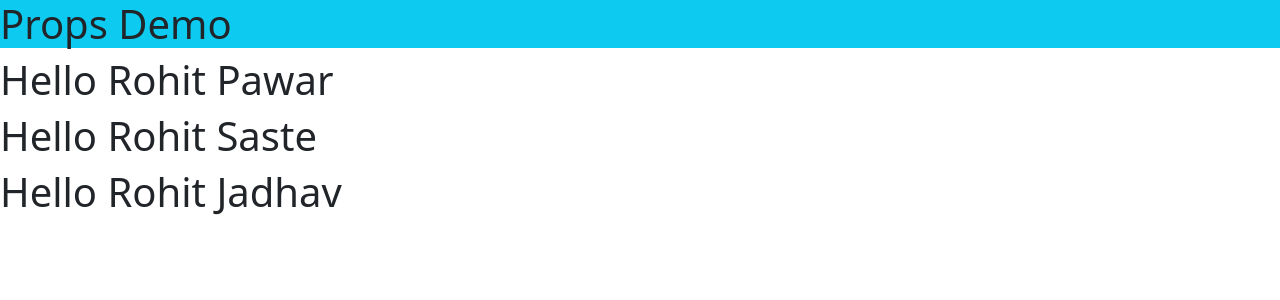
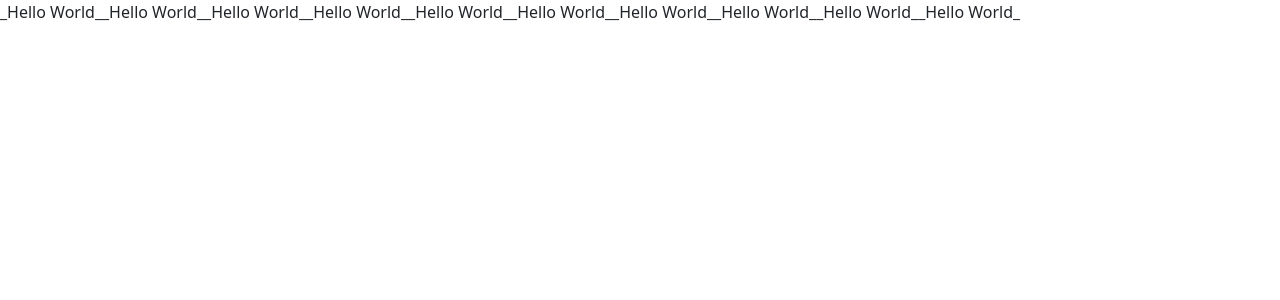
Before and after one commit to RohitPawar9850/Day15-WPT, a React (Create React App) app: page / in a window 1280 px wide. Shown: the top 300 px of the page. Built offline with nearby package versions, Linux system fonts and the light colour scheme.

Commit message:
loop list

```diff
--- a/src/App.js
+++ b/src/App.js
@@ -4,26 +4,30 @@ import './App.css';
 function App() {
   return (
     <>
-    <h1 className='bg-info '>Props Demo</h1>
-    <MessageDemo message="Hi" username="Rohit Pawar"></MessageDemo>
-    <MessageDemo  message="Hi" username="Rohit Saste"></MessageDemo>
-    <MessageDemo  message="Hello" username="Rohit Jadhav"></MessageDemo>
+      <ListDemo></ListDemo>
     </>
   );
 }
 
-
-function MessageDemo(Props)
+function ListDemo()
 {
-  console.log("I am inside MessageDemo",Props);
+  let list =[];
+  let data="_Hello World_";
+  for(let i=0;i<10;i++)
+  {
+    list.push(data);
+  }
+  console.log(list);
+  console.log("List Length :"+list.length);
   return (
     <>
-    <h1>Hello {Props.username}</h1>
+    {list.forEach((item) => item)}
+    {list.map((item) => item)}
+    <br />
     </>
   );
 }
-
-
+// simplest for loop
 
 
 export default App;
```
